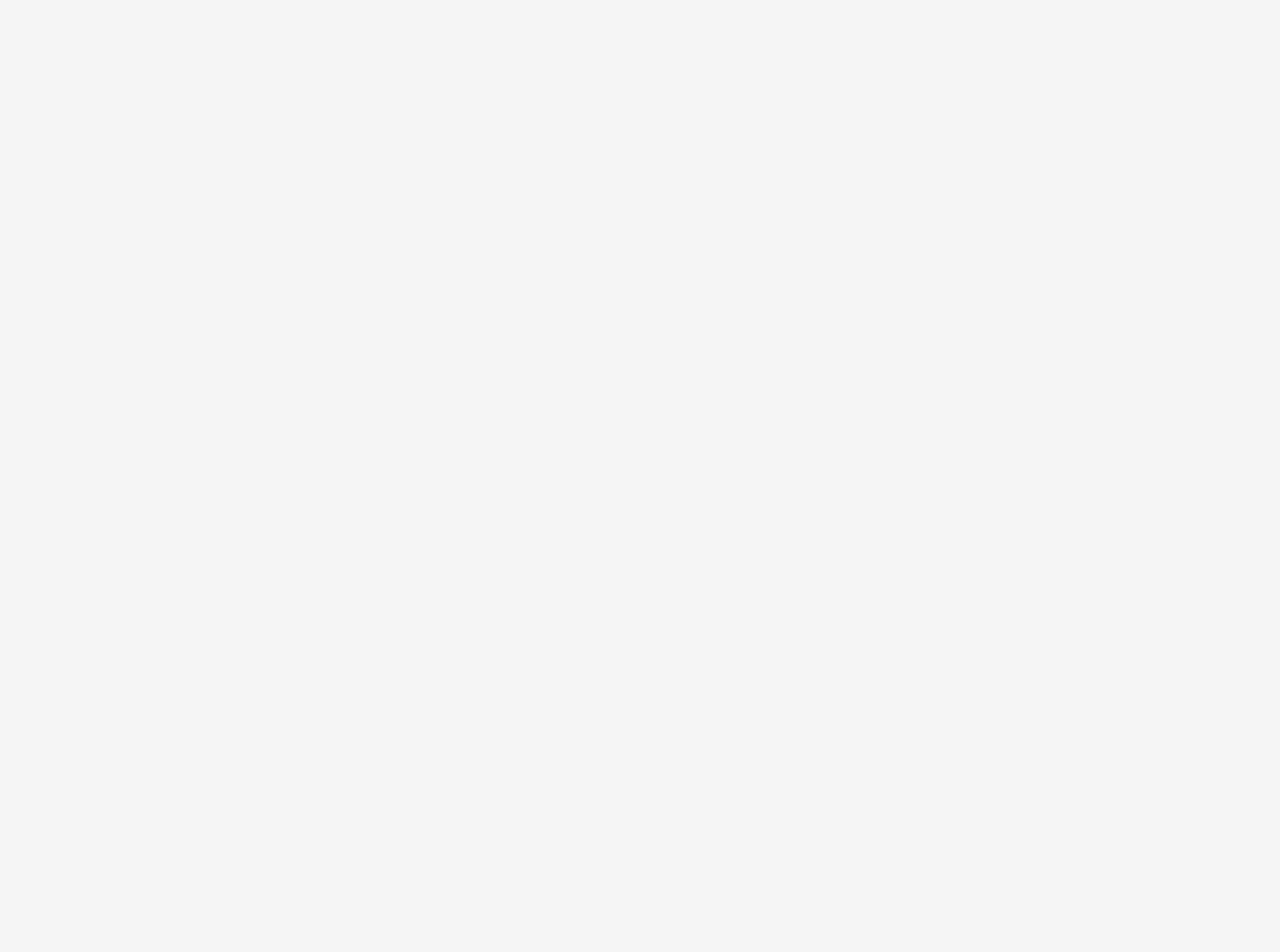
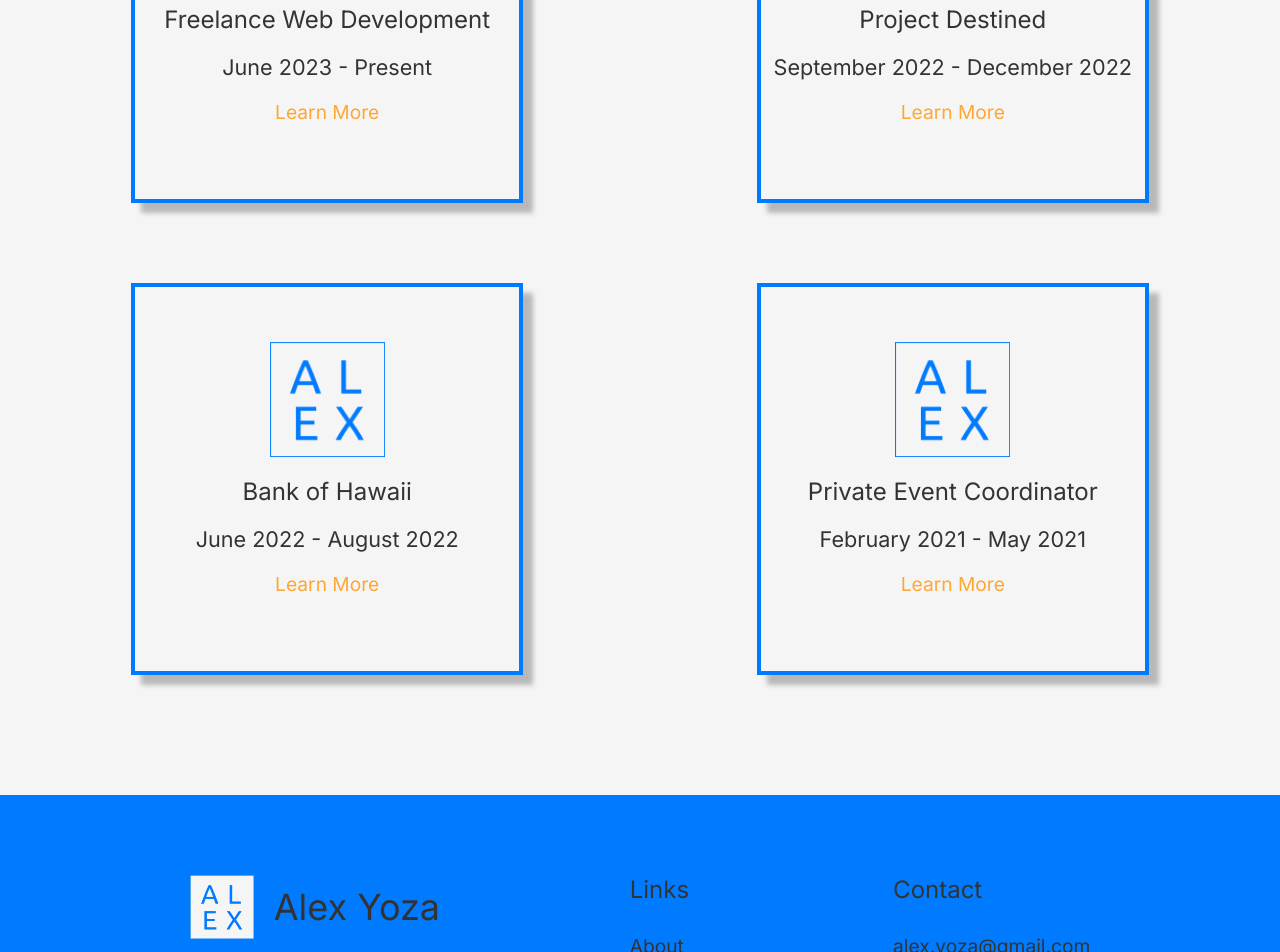
Before and after one commit to alexanderyoza/alexanderyoza, a Next.js app: page / in a window 1280 px wide. Shown: the part 1848-2800 px from the top of the page. Before the commit the page ends 1504 px from the top, so only its background shows below. Built offline with nearby package versions, Linux system fonts and the light colour scheme.

Commit message:
added footer

```diff
--- a/app/layout.js
+++ b/app/layout.js
@@ -2,6 +2,7 @@ import Link from 'next/link';
 import { Inter } from 'next/font/google'
 import '../styles/globals.css';
 import Navigate from '../components/Navigate';
+import Footer from '../components/Footer';
 
 const inter = Inter({ subsets: ['latin'] })
 
@@ -17,6 +18,7 @@ export default function RootLayout({ children }) {
             <body className={inter.className}>
                 <Navigate />
                 {children}
+                <Footer />
             </body>
         </html>
     )
--- a/app/page.js
+++ b/app/page.js
@@ -101,6 +101,69 @@ export default function Home() {
                     </div>
                 </div>
             </section>
+            <section className={styles.workContainer}>
+                <h2>
+                    Work Experience
+                </h2>
+                <div className={styles.jobs}>
+                    <div className={styles.workCard}>
+                        <div className={styles.workImage}>
+                            <Image src='/logo.png' alt='freelance web development' fill={true} sizes="(max-width: 200px) 200px"/>
+                        </div>
+                        <h3>
+                            Freelance Web Development
+                        </h3>
+                        <div className={styles.workDate}>
+                            June 2023 - Present
+                        </div>
+                        <div className={styles.learnMore}>
+                            Learn More
+                        </div>
+                    </div>
+                    <div className={styles.workCard}>
+                        <div className={styles.workImage}>
+                            <Image src='/logo.png' alt='freelance web development' fill={true} sizes="(max-width: 200px) 200px"/>
+                        </div>
+                        <h3>
+                            Project Destined
+                        </h3>
+                        <div className={styles.workDate}>
+                            September 2022 - December 2022
+                        </div>
+                        <div className={styles.learnMore}>
+                            Learn More
+                        </div>
+                    </div>
+                    <div className={styles.workCard}>
+                        <div className={styles.workImage}>
+                            <Image src='/logo.png' alt='freelance web development' fill={true} sizes="(max-width: 200px) 200px"/>
+                        </div>
+                        <h3>
+                            Bank of Hawaii
+                        </h3>
+                        <div className={styles.workDate}>
+                            June 2022 - August 2022
+                        </div>
+                        <div className={styles.learnMore}>
+                            Learn More
+                        </div>
+                    </div>
+                    <div className={styles.workCard}>
+                        <div className={styles.workImage}>
+                            <Image src='/logo.png' alt='freelance web development' fill={true} sizes="(max-width: 200px) 200px"/>
+                        </div>
+                        <h3>
+                            Private Event Coordinator
+                        </h3>
+                        <div className={styles.workDate}>
+                            February 2021 - May 2021
+                        </div>
+                        <div className={styles.learnMore}>
+                            Learn More
+                        </div>
+                    </div>
+                </div>
+            </section>
         </main>
     )
 }
--- /dev/null
+++ b/components/Footer.js
@@ -0,0 +1,44 @@
+
+import React from 'react';
+import Link from 'next/link';
+import styles from '../styles/footer.module.css';
+import Image from 'next/image';
+
+function Footer() {
+
+    return (
+        <footer className={styles.container}>
+            <div className={styles.footer}>
+                <div className={styles.logo}>
+                    <div className={styles.logoImage}>
+                        <Image src='/logo.png' fill={true} sizes="(max-width: 200px) 200px"/>
+                    </div>
+                    <div className={styles.logoText}>
+                        Alex Yoza
+                    </div>
+                </div>
+                <nav>
+                    <h2>
+                        Links
+                    </h2>
+                    <Link href='/' className={styles.link}>About</Link>
+                    <Link href='/projects' className={styles.link}>Projects</Link>
+                    <Link href='/contact' className={styles.link}>Contact</Link>
+                </nav>
+                <div className={styles.contacts}>
+                    <h2>
+                        Contact
+                    </h2>
+                    <a href="mailto:alex.yoza@gmail.com">alex.yoza@gmail.com</a>
+                    <a href="tel:6233992062">(623)399-2062</a>
+                    <a href="https://www.linkedin.com/in/alex-yoza/" target="_blank" rel="noopener noreferrer">LinkedIn</a>
+                </div>
+            </div>
+            <div className={styles.copyright}>
+                © 2023 Alex Yoza. All Rights Reserved.
+            </div>
+        </footer>
+    )
+}
+
+export default Footer
--- a/components/Navigate.js
+++ b/components/Navigate.js
@@ -11,18 +11,18 @@ function Navigate() {
     const pathname = usePathname();
 
     return (
-        <nav className={styles.navigation}>
+        <header className={styles.navigation}>
             <div className={styles.container} >
                 <div className={styles.logo}>
                     <Image src='/logo.png' fill={true} sizes="(max-width: 200px) 10vh"/>
                 </div>
-                <div className={styles.navOptions}>
+                <nav className={styles.navOptions}>
                     <Link href='/' className={styles.link}><div className={pathname === '/' ? styles.active : styles.inactive}>About</div></Link>
                     <Link href='/projects' className={styles.link}><div  className={pathname === '/projects' ? styles.active : styles.inactive}>Projects</div></Link>
                     <Link href='/contact' className={styles.link}><div className={pathname === '/contact' ? styles.active : styles.inactive}>Contact</div></Link>
-                </div>
+                </nav>
             </div>
-        </nav>
+        </header>
     );
 }
 
--- /dev/null
+++ b/styles/footer.module.css
@@ -0,0 +1,101 @@
+.container {
+    width: 100vw;
+    background-color: var(--secondary);
+    padding: 80px 0 10px;
+    display: flex;
+    align-items: center;
+    flex-direction: column;
+    overflow: hidden;
+}
+
+.footer {
+    width: 100%;
+    max-width: 2500px;
+    min-height: 40vh;
+    display: flex;
+    justify-content: space-evenly;
+}
+
+.logo {
+    display: flex;
+    height: fit-content;
+    align-items: center;
+
+}
+
+.logoImage {
+    background-color: var(--background);
+    position: relative;
+    width: 5vw;
+    aspect-ratio: 1;
+}
+
+.logoText {
+    display: inline;
+    font-size: 1.5rem;
+    margin-left: 20px;
+}
+
+.footer h2{
+    font-weight: normal;
+    font-size: 1rem;
+    margin-bottom: 30px;
+}
+
+.footer nav, .contacts {
+    display: flex;
+    flex-direction: column;
+}
+
+.link, .contacts a {
+    font-size: 0.8rem;
+    margin-bottom: 20px;
+    text-decoration: underline var(--primary);
+}
+
+.copyright {
+    opacity: 0.8;
+    font-size: 0.6rem;
+}
+
+@media (max-width: 800px) {
+
+    .footer {
+        width: 80%;
+        display: flex;
+        flex-direction: column;
+    }
+
+    .logo {
+        margin-bottom: 40px;
+    }
+
+    .logoImage {
+        width: 20vw;
+    }
+
+    .logoText {
+        font-size: 1.5rem;
+    }
+
+
+    .footer nav, .contacts {
+        margin-bottom: 40px;
+    }
+
+    .footer h2{
+        margin-bottom: 15px;
+    }
+
+    .link, .contacts a {
+        font-size: 0.8rem;
+        margin-bottom: 20px;
+        text-decoration: underline var(--primary);
+    }
+
+    .copyright {
+        opacity: 0.8;
+        font-size: 0.6rem;
+    }
+
+}
--- a/styles/globals.css
+++ b/styles/globals.css
@@ -35,7 +35,13 @@
   margin: 0;
 }
 
-html,
+html {
+  width: 100vw;
+  display: flex;
+  align-items: center;
+  flex-direction: column;
+}
+
 body {
   width: 100vw;
   max-width: 2500px;
@@ -43,9 +49,6 @@ body {
   display: flex;
   align-items: center;
   flex-direction: column;
-}
-
-body {
   color: var(--primary);
   background-color: var(--background);
 }
--- a/styles/page.module.css
+++ b/styles/page.module.css
@@ -156,6 +156,77 @@
   }
 }
 
+.workContainer {
+  width: 100%;
+  display: flex;
+  justify-content: space-between;
+  align-items: center;
+  flex-direction: column;
+  margin-bottom: 80px;
+}
+
+.workContainer h2 {
+  font-size: 1.2rem;
+  font-weight: normal;
+  margin-bottom: 40px;
+  margin-top: 40px;
+  text-align: center;
+}
+
+.jobs {
+  width: 100%;
+  display: flex;
+  justify-content: space-evenly;
+  align-items: center;
+  flex-wrap: wrap;
+}
+
+.workCard {
+  width: 30%;
+  height: 30vw;
+  margin: 40px 8%;
+  display: flex;
+  justify-content: center;
+  align-items: center;
+  flex-direction: column;
+  border: max(2px, min(4px, 1vw)) solid var(--secondary);
+  box-shadow: 10px 10px 5px rgb(0, 0, 0, 0.25);
+}
+
+.workImage {
+  position: relative;
+  width: 30%;
+  aspect-ratio: 1;
+  margin-bottom: 20px;
+}
+
+.workCard h3 {
+  font-size: 1rem;
+  font-weight: normal;
+  text-align: center;
+  margin-bottom: 20px;
+}
+
+.workDate {
+  font-size: 0.9rem;
+  text-align: center;
+  margin-bottom: 20px;
+}
+
+.learnMore {
+  font-size: 0.8rem;
+  text-align: center;
+  color: var(--tertiary);
+  margin-bottom: 20px;
+}
+
+
+
+
+
+
+
+
 @media (max-width: 800px) {
   .sectionContent {
     display: flex;
@@ -224,4 +295,34 @@
     font-size: 0.5rem;
     text-align: center;
   }
+
+  .workContainer h2 {
+    font-size: 0.8rem;
+  }
+
+  .workCard {
+    width: 100%;
+    height: 100vw;
+    box-shadow: 5px 5px 3px rgb(0, 0, 0, 0.25);
+  }
+
+  .workCard h3 {
+    font-size: 0.7rem;
+    font-weight: normal;
+    text-align: center;
+    margin-bottom: 20px;
+  }
+
+  .workDate {
+    font-size: 0.6rem;
+    text-align: center;
+    margin-bottom: 20px;
+  }
+
+  .learnMore {
+    font-size: 0.6rem;
+    text-align: center;
+    color: var(--tertiary);
+    margin-bottom: 20px;
+  }
 }
```
